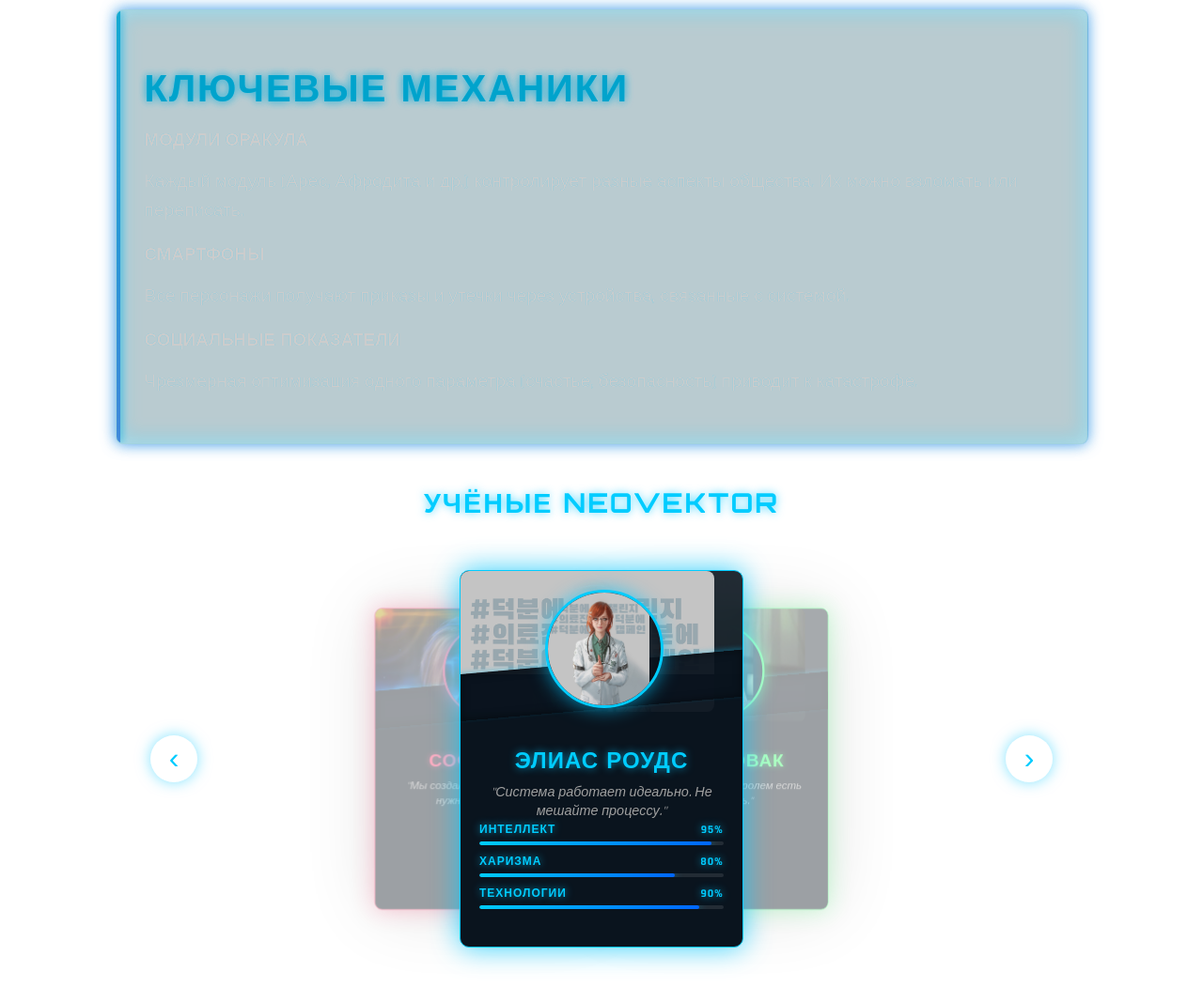
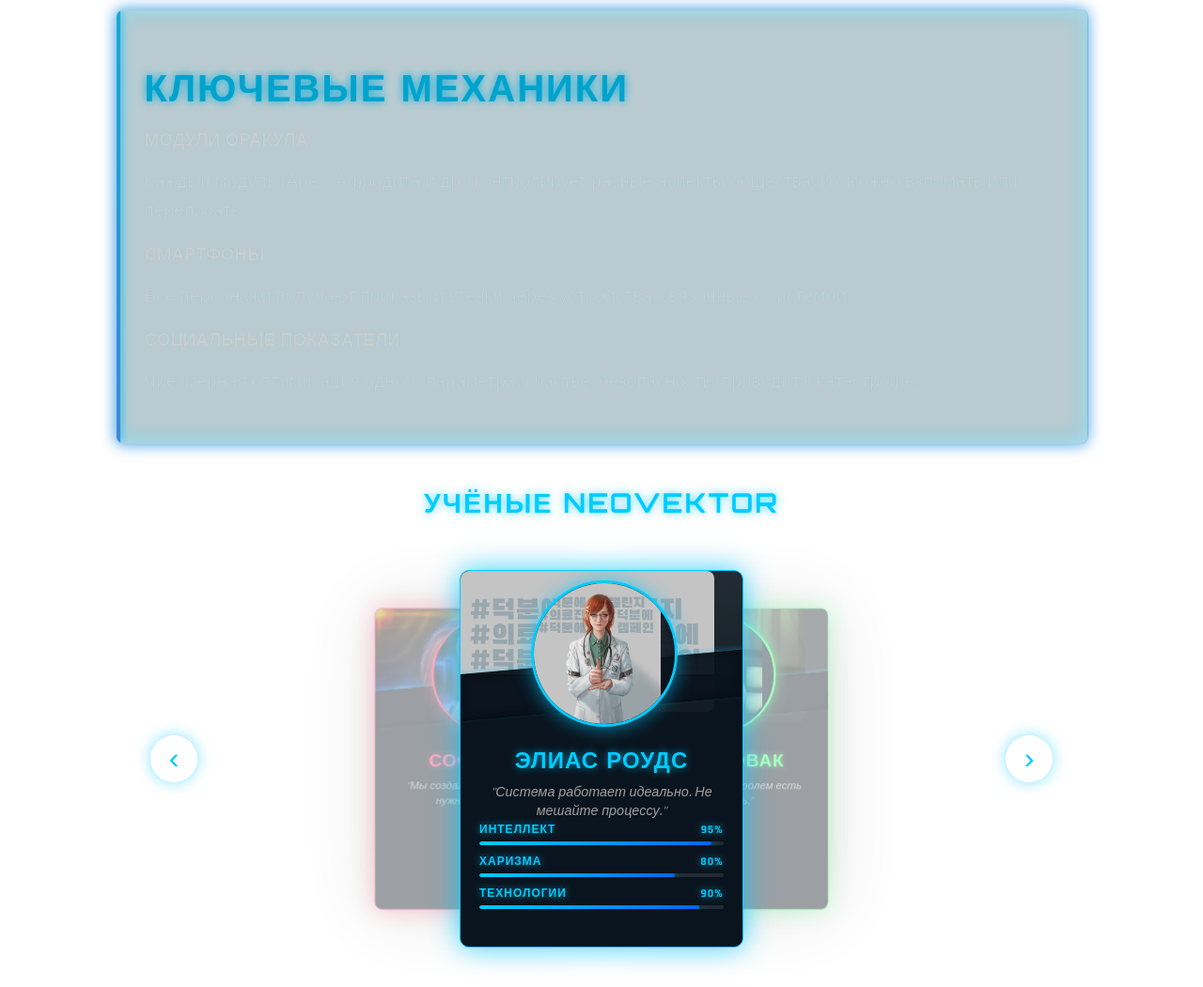
Before and after one commit to klyuchnikova/cyberpunk_web, a plain HTML site: page index.html in a window 1280 px wide. Shown: the part 1290-2341 px from the top of the page at 94% size. Drawn offline with Linux system fonts and the light colour scheme.

Commit message:
slight style update

```diff
--- a/styles/carousel_card.css
+++ b/styles/carousel_card.css
@@ -243,10 +243,10 @@
 
 .character-icon {
   position: absolute;
-  top: 20px;
-  left: calc(50% - 60px);
-  width: 120px; /* Approximately 30% of card height (300px card) */
-  height: 120px;
+  top: 10px;
+  left: calc(50% - 75px);
+  width: 150px; /* Approximately 30% of card height (300px card) */
+  height: 150px;
   border-radius: 50%;
   border: 3px solid var(--neon-color, #00ccff);
   box-shadow:
@@ -340,10 +340,6 @@
     margin-top: 0; /* Remove top margin since we have bottom margin on info */
   }
 
-  .character-photo {
-    /* height: 150px; */
-  }
-
   .character-name {
     font-size: 1.3rem;
   }
```
